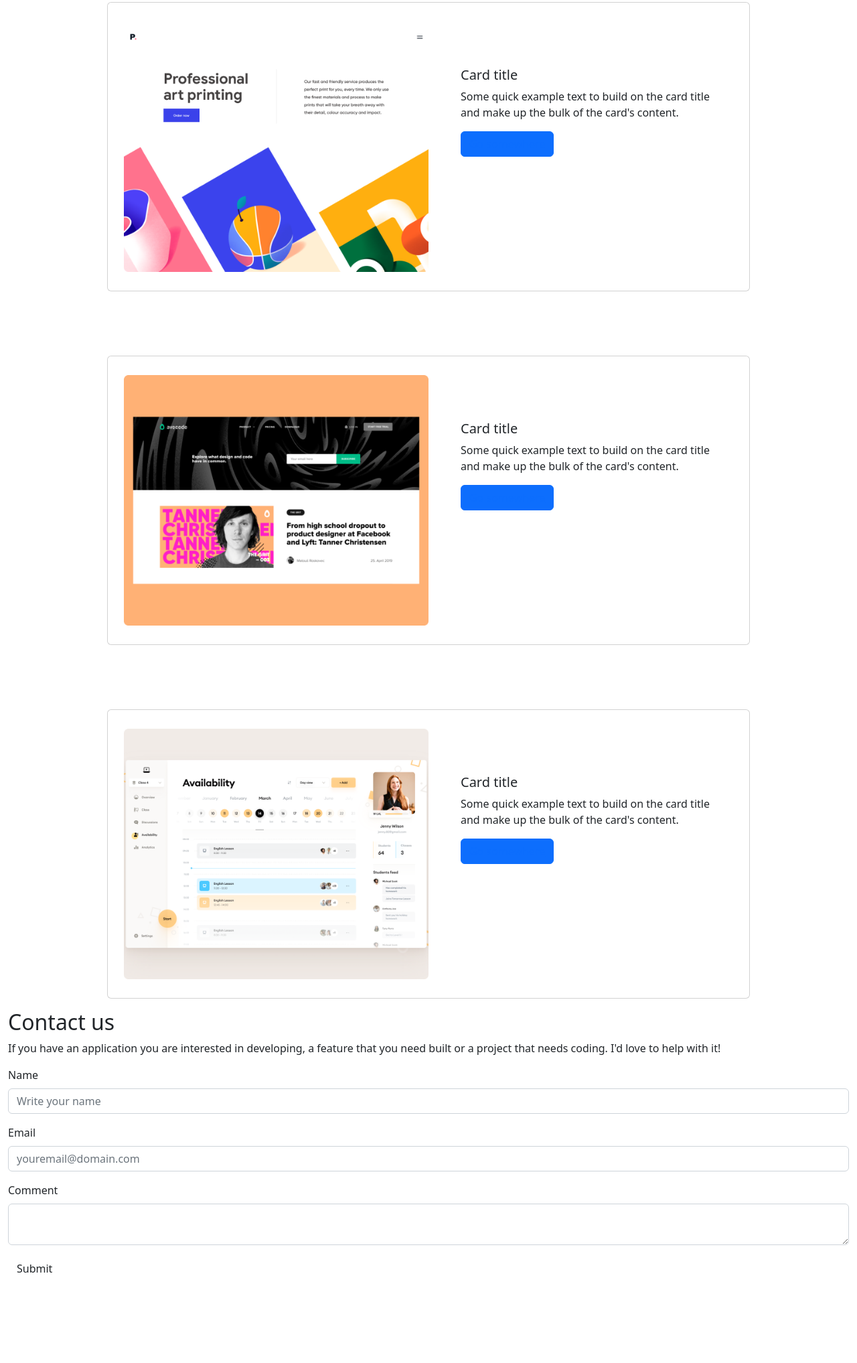
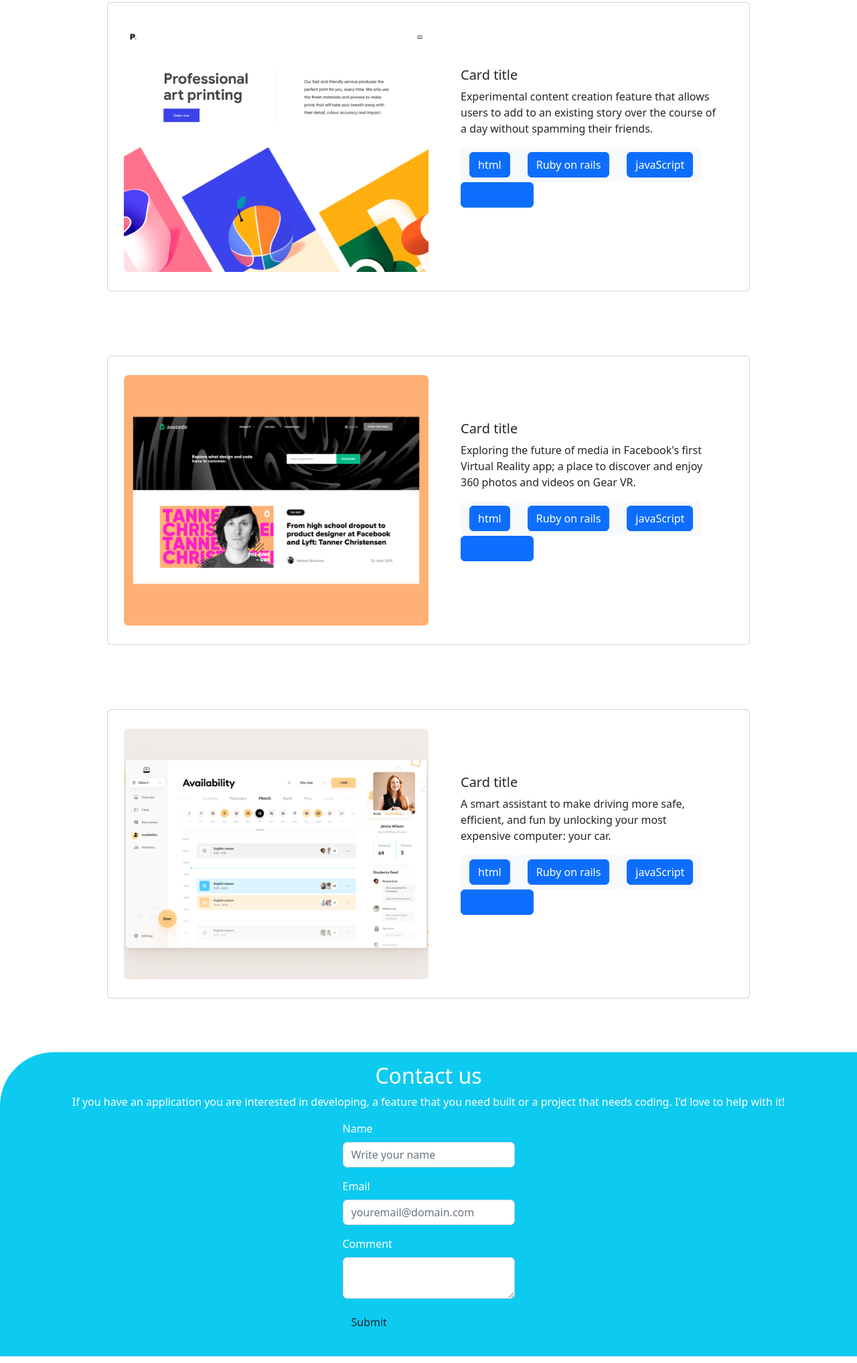
Before and after one commit to BiancaMe/Bootstrap, a plain HTML site: page index.html in a window 1280 px wide. Shown: the part 1325-3360 px from the top of the page at 67% size. Drawn offline with nearby package versions, Linux system fonts and the light colour scheme.

Commit message:
Update contact form in html and css

```diff
--- a/index.html
+++ b/index.html
@@ -1,111 +1,204 @@
 <!DOCTYPE html>
 <html lang="en">
   <head>
-    <meta charset="UTF-8">
-    <meta name="viewport" content="width=device-width, initial-scale=1.0">
-     <link href="https://cdn.jsdelivr.net/npm/bootstrap@5.2.3/dist/css/bootstrap.min.css"
-      rel="stylesheet" />
+    <meta charset="UTF-8" />
+    <meta name="viewport" content="width=device-width, initial-scale=1.0" />
+    <link
+      href="https://cdn.jsdelivr.net/npm/bootstrap@5.2.3/dist/css/bootstrap.min.css"
+      rel="stylesheet"
+    />
     <script src="https://cdn.jsdelivr.net/npm/bootstrap@5.2.3/dist/js/bootstrap.bundle.min.js"></script>
     <link href="style.css" rel="stylesheet" />
     <title>Portfolio Bootstrap</title>
   </head>
   <body data-bs-spy="scroll" data-bs-target="#navbar">
     <header>
-        <nav id="navbar" class="navbar navbar-expand-lg  navbar-light fixed-top bg-info" >
+      <nav
+        id="navbar"
+        class="navbar navbar-expand-lg navbar-light fixed-top bg-info"
+      >
         <div class="container">
           <a id="logo" class="navbar-brand" href="#home">Portfolio</a>
-                <div class="collapse navbar-collapse " id="navbar-link">
+          <div class="collapse navbar-collapse" id="navbar-link">
             <div class="navbar-nav ms-auto">
               <a class="nav-item nav-link text-capitalize" href="#home">Home</a>
-                        <a class="nav-item nav-link text-capitalize" href="#works">Works</a>
-                        <a class="nav-item nav-link text-capitalize" href="#contact">Contact</a>
+              <a class="nav-item nav-link text-capitalize" href="#works"
+                >Works</a
+              >
+              <a class="nav-item nav-link text-capitalize" href="#contact"
+                >Contact</a
+              >
             </div>
           </div>
         </div>
       </nav>
     </header>
     <section id="home" class="container-fluid">
-        <h1>Hello  <br/>
+      <h1>
+        Hello <br />
         Welcome to our Portfolio!
       </h1>
     </section>
     <section id="works" class="container-fluid">
-        <div class="card mb-3" >
+      <div class="card mb-3">
         <div class="row g-0">
           <div class="col-md-6 image-container">
-                    <img src="img/dektop1.png" class="card-img-top"  alt="">
+            <img src="img/dektop1.png" class="card-img-top" alt="" />
           </div>
           <div class="col-md-6">
             <div class="card-body">
               <h5 class="card-title">Card title</h5>
-                        <p class="card-text">Some quick example text to build on the card title and make up the bulk of the card's content.</p>
-                        <button type="button" class="btn btn-primary"><a href="#" >Go somewhere</a></button>
+              <p class="card-text">
+                A daily selection of privately personalized reads; no accounts
+                or sign-ups required.
+              </p>
+             <div class="btn-toolbar" role="toolbar" aria-label="Toolbar with button groups">
+                <div class="btn btn-light" role="group" aria-label="First group">
+                  <button type="button" class="btn btn-primary">html</button>
+                 </div>
+                <div class="btn btn-light" role="group" aria-label="Second group">
+                  <button type="button" class="btn btn-primary">Ruby on rails</button>
+                </div>
+                <div class="btn btn-light" role="group" aria-label="Forth group">
+                  <button type="button" class="btn btn-primary">javaScript</button>
+                </div>
+              </div>
+              <button type="button" class="btn btn-primary">
+                <a href="#">See Project</a>
+              </button>
             </div>
           </div>
         </div>
       </div>
-        <div class="card mb-3" >
+      <div class="card mb-3">
         <div class="row g-0">
           <div class="col-md-6 image-container">
-                    <img src="img/desktop2.png" class="card-img-top" alt="">
+            <img src="img/desktop2.png" class="card-img-top" alt="" />
           </div>
           <div class="col-md-6">
             <div class="card-body">
               <h5 class="card-title">Card title</h5>
-                        <p class="card-text">Some quick example text to build on the card title and make up the bulk of the card's content.</p>
-                        <button type="button" class="btn btn-primary"><a href="#" >Go somewhere</a></button>
+              <p class="card-text">
+                Experimental content creation feature that allows users to add
+                to an existing story over the course of a day without spamming
+                their friends.
+              </p>
+              <div class="btn-toolbar" role="toolbar" aria-label="Toolbar with button groups">
+                <div class="btn btn-light" role="group" aria-label="First group">
+                  <button type="button" class="btn btn-primary">html</button>
+                 </div>
+                <div class="btn btn-light" role="group" aria-label="Second group">
+                  <button type="button" class="btn btn-primary">Ruby on rails</button>
+                </div>
+                <div class="btn btn-light" role="group" aria-label="Forth group">
+                  <button type="button" class="btn btn-primary">javaScript</button>
+                </div>
+              </div>
+             <button type="button" class="btn btn-primary">
+                <a href="#">See Project</a>
+              </button>
             </div>
           </div>
         </div>
       </div>
-        <div class="card mb-3" >
+      <div class="card mb-3">
         <div class="row g-0">
           <div class="col-md-6 image-container">
-                    <img src="img/desktop3.png" class="card-img-top" alt="">
+            <img src="img/desktop3.png" class="card-img-top" alt="" />
           </div>
           <div class="col-md-6">
             <div class="card-body">
               <h5 class="card-title">Card title</h5>
-                        <p class="card-text">Some quick example text to build on the card title and make up the bulk of the card's content.</p>
-                        <button type="button" class="btn btn-primary"><a href="#" >Go somewhere</a></button>
+              <p class="card-text">
+                Exploring the future of media in Facebook's first Virtual
+                Reality app; a place to discover and enjoy 360 photos and videos
+                on Gear VR.
+              </p>
+              <div class="btn-toolbar" role="toolbar" aria-label="Toolbar with button groups">
+                <div class="btn btn-light" role="group" aria-label="First group">
+                  <button type="button" class="btn btn-primary">html</button>
+                 </div>
+                <div class="btn btn-light" role="group" aria-label="Second group">
+                  <button type="button" class="btn btn-primary">Ruby on rails</button>
+                </div>
+                <div class="btn btn-light" role="group" aria-label="Forth group">
+                  <button type="button" class="btn btn-primary">javaScript</button>
+                </div>
+              </div>
+              <button type="button" class="btn btn-primary">
+                <a href="#">See Project</a>
+              </button>
             </div>
           </div>
         </div>
       </div>
-        <div class="card mb-3" >
+      <div class="card mb-3">
         <div class="row g-0">
           <div class="col-md-6 image-container">
-                    <img src="img/desktop4.png" class="card-img-top" alt="">
+            <img src="img/desktop4.png" class="card-img-top" alt="" />
           </div>
           <div class="col-md-6">
             <div class="card-body">
               <h5 class="card-title">Card title</h5>
-                        <p class="card-text">Some quick example text to build on the card title and make up the bulk of the card's content.</p>
-                        <button type="button" class="btn btn-primary"><a href="#" >Go somewhere</a></button>
+              <p class="card-text">
+                A smart assistant to make driving more safe, efficient, and fun
+                by unlocking your most expensive computer: your car.
+              </p>
+              <div class="btn-toolbar" role="toolbar" aria-label="Toolbar with button groups">
+                <div class="btn btn-light" role="group" aria-label="First group">
+                  <button type="button" class="btn btn-primary">html</button>
+                 </div>
+                <div class="btn btn-light" role="group" aria-label="Second group">
+                  <button type="button" class="btn btn-primary">Ruby on rails</button>
+                </div>
+                <div class="btn btn-light" role="group" aria-label="Forth group">
+                  <button type="button" class="btn btn-primary">javaScript</button>
+                </div>
+              </div>
+              <button type="button" class="btn btn-primary">
+                <a href="#">See Project</a>
+              </button>
             </div>
           </div>
         </div>
       </div>
-
     </section>
-    <section id="contact" class="container-fluid">
-        <h2> Contact us</h2>
-        <p>If you have an application you are interested in developing,
-            a feature that you need built or a project that needs coding.
-             I'd love to help with it!
+    <section id="contact" class="container-fluid p-3 mb-2 bg-info text-white">
+      <h2>Contact us</h2>
+      <p>
+        If you have an application you are interested in developing, a feature
+        that you need built or a project that needs coding. I'd love to help
+        with it!
       </p>
-        <form id="contact-form" >
+      <form id="contact-form">
         <div class="mb-3">
           <label for="email" class="form-label">Name</label>
-                <input type="Name" class="form-control" id="Name" placeholder="Write your name" >
+          <input
+            type="Name"
+            class="form-control"
+            id="Name"
+            placeholder="Write your name"
+          />
         </div>
         <div class="mb-3">
           <label for="name" class="form-label">Email</label>
-                <input type="email" class="form-control" id="email" placeholder="youremail@domain.com" required>
+          <input
+            type="email"
+            class="form-control"
+            id="email"
+            placeholder="youremail@domain.com"
+            required
+          />
         </div>
         <div class="mb-3">
           <label for="text-area" class="form-label">Comment</label>
-                <textarea  class="form-control" id="email" placeholder="Comment here" required> </textarea>
+          <textarea
+            class="form-control"
+            id="email"
+            placeholder="Comment here"
+            required
+          >
+          </textarea>
         </div>
         <div class="mb-3">
           <button class="btn btn-ptimary" type="submit">Submit</button>
--- a/style.css
+++ b/style.css
@@ -9,8 +9,8 @@ body {
   justify-content: center;
 }
 
-h1{
-    font-family: 'Poppins', sans-serif;
+h1 {
+  font-family: "Poppins", sans-serif;
   font-size: 48px;
   font-weight: 800;
   line-height: 60px;
@@ -43,8 +43,11 @@ h1{
   padding: 12px 0 12px 24px;
 }
 
-
-
 #contact {
-    height: 100vh;
+  /* min-height: 100vh; */
+  display: flex;
+  flex-direction: column;
+  align-items: center;
+  border-top-left-radius: 80px;
+  margin-top: 4rem;
 }
```
Lines whose indentation alone changed are shown as unchanged.
